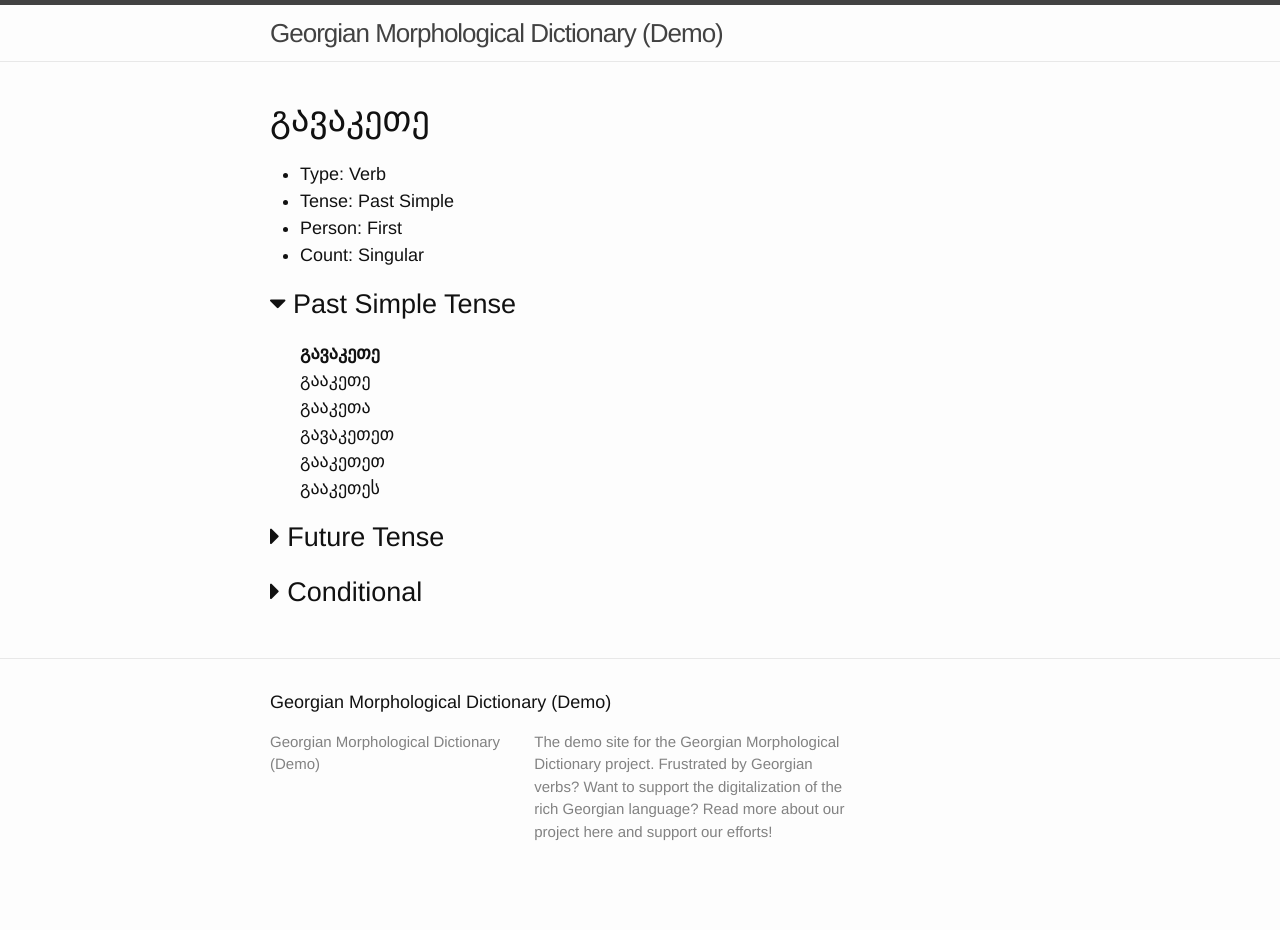
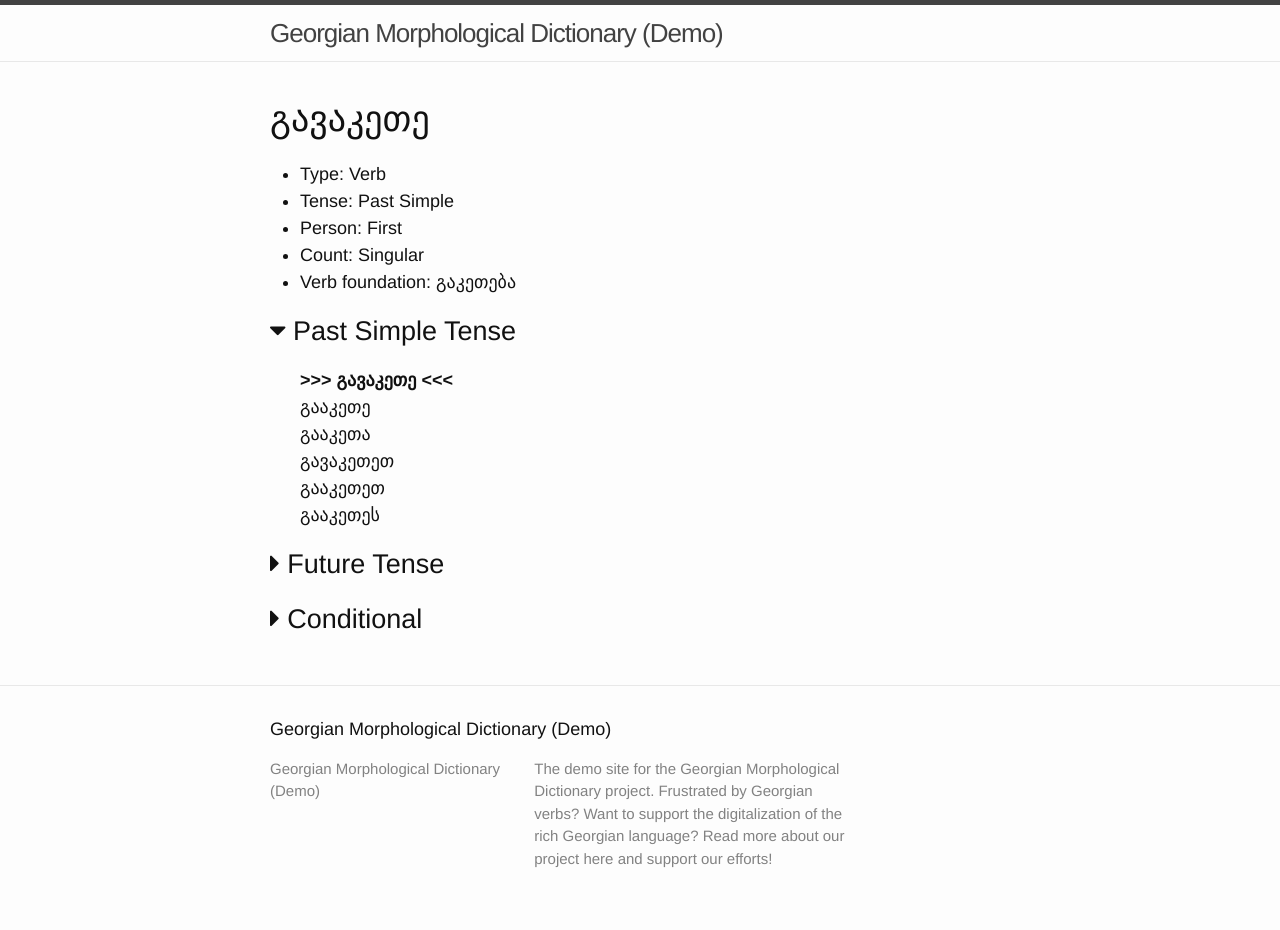
Before and after one commit to nwshane/georgian-morphology-demo, a Jekyll site: the page built from _posts/words/2016-03-02-გავაკეთე.markdown, in a window 1280 px wide. Built offline with Jekyll 4.4.1, drawn with Linux system fonts in a browser that asks for light colours; nearby versions of some CDN libraries; before the commit the page ends 903 px from its top, so only the background shows below that.

Commit message:
Added arrows to primary word to make it stand out.

```diff
--- a/_posts/words/2016-03-02-გავაკეთე.markdown
+++ b/_posts/words/2016-03-02-გავაკეთე.markdown
@@ -12,6 +12,7 @@ categories: words
   * Tense: Past Simple
   * Person: First
   * Count: Singular
+  * Verb foundation: გაკეთება
 </section>
 
 <section class='verb-block'>
--- a/_sass/_verb-block.scss
+++ b/_sass/_verb-block.scss
@@ -5,3 +5,11 @@
 .verb-block ul.is-collapsed {
   display: none;
 }
+
+.verb-block ul li strong::before {
+  content: '>>> ';
+}
+
+.verb-block ul li strong::after {
+  content: ' <<<';
+}
```
